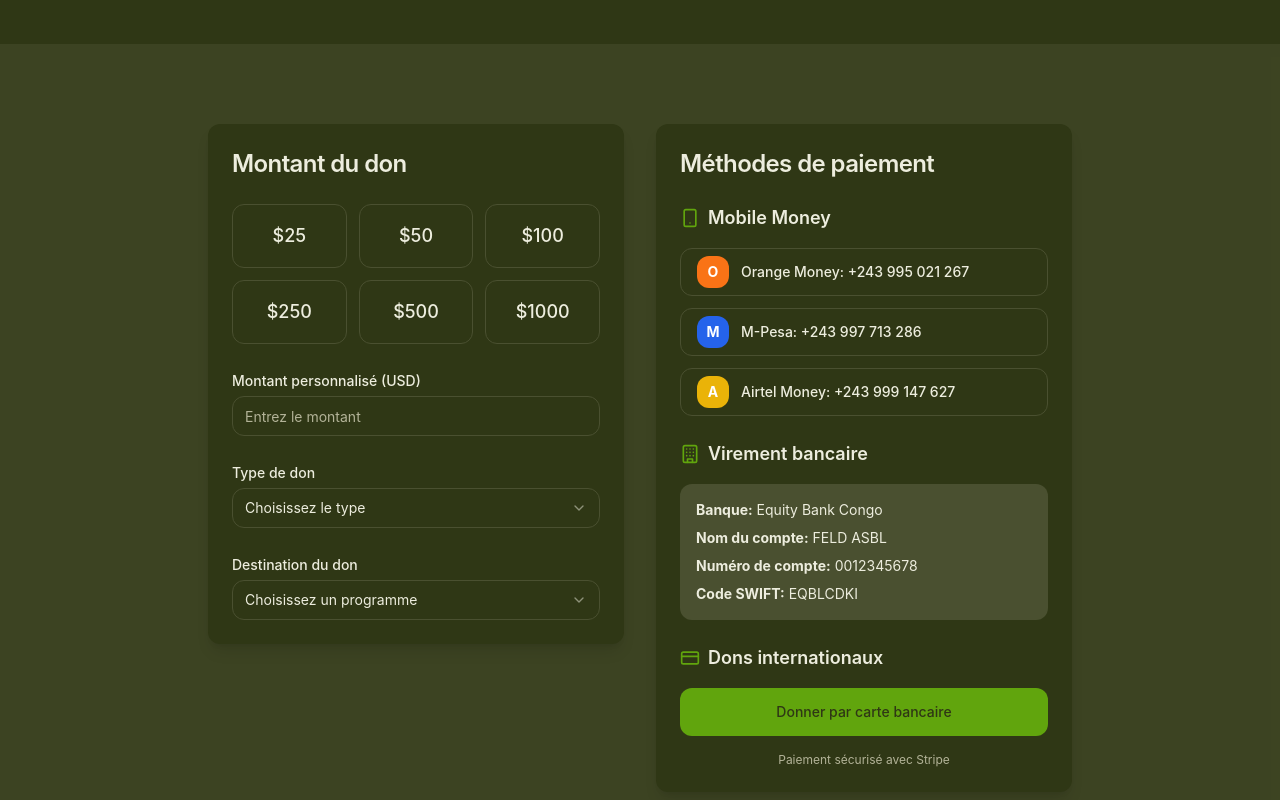
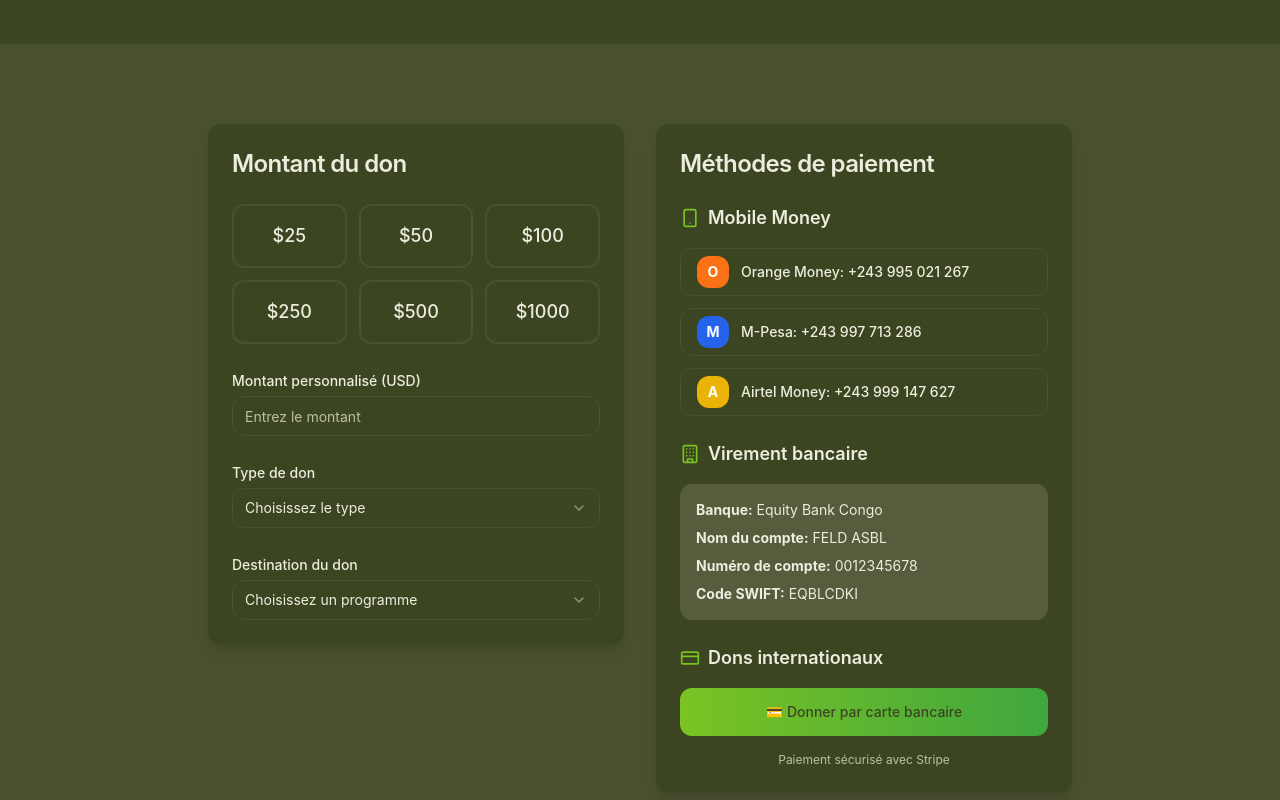
Before and after one commit to oredytech/feld-catalyst, a React (Vite) app: page /donate in a window 1280 px wide. Shown: the part 960-1760 px from the top of the page. Built offline with nearby package versions, Linux system fonts and the light colour scheme.

Commit message:
Refactor donate page and colors
Refactor the donate page, adjust dark mode green color to be less dark, and update the hero background image to a group of women farming.

```diff
--- a/src/index.css
+++ b/src/index.css
@@ -8,28 +8,28 @@ All colors MUST be HSL.
 
 @layer base {
 :root {
-    /* Mode sombre par défaut avec couleurs agricoles */
-    --background: 75 45% 15%;
+    /* Mode sombre par défaut avec couleurs agricoles atténuées */
+    --background: 75 35% 20%;
     --foreground: 60 30% 90%;
 
-    --card: 75 45% 15%;
+    --card: 75 35% 20%;
     --card-foreground: 60 30% 90%;
 
-    --popover: 75 45% 15%;
+    --popover: 75 35% 20%;
     --popover-foreground: 60 30% 90%;
 
-    /* FELD Brand Colors - Couleurs agricoles */
-    --primary: 87 85% 35%; /* Vert agricole - Leadership, Espoir */
-    --primary-foreground: 75 45% 15%;
+    /* FELD Brand Colors - Couleurs agricoles atténuées */
+    --primary: 87 70% 45%; /* Vert agricole plus clair - Leadership, Espoir */
+    --primary-foreground: 75 35% 20%;
 
-    --secondary: 120 50% 35%; /* Vert développement - Durabilité */
+    --secondary: 120 45% 45%; /* Vert développement plus clair - Durabilité */
     --secondary-foreground: 60 30% 90%;
 
-    --accent: 35 70% 45%; /* Brun terre - Paix, Confiance */
+    --accent: 35 60% 55%; /* Brun terre plus clair - Paix, Confiance */
     --accent-foreground: 60 30% 90%;
 
-    --muted: 70 25% 25%;
-    --muted-foreground: 60 15% 65%;
+    --muted: 70 20% 30%;
+    --muted-foreground: 60 15% 70%;
 
     --destructive: 0 70% 50%;
     --destructive-foreground: 60 30% 90%;
--- a/src/pages/Donate.tsx
+++ b/src/pages/Donate.tsx
@@ -92,10 +92,10 @@ export default function Donate() {
                 <CardContent className="space-y-6">
                   <div className="grid grid-cols-3 gap-3">
                     {donationAmounts.map((amount) => (
-                      <Button
+                     <Button
                         key={amount}
                         variant="outline"
-                        className="h-16 text-lg hover-lift rounded-xl"
+                        className="h-16 text-lg hover-lift rounded-xl border-2 hover:bg-primary hover:text-primary-foreground transition-all duration-300"
                       >
                         ${amount}
                       </Button>
@@ -208,8 +208,8 @@ export default function Donate() {
                       <CreditCard className="h-5 w-5 mr-2 text-primary" />
                       Dons internationaux
                     </h3>
-                    <Button className="w-full bg-primary text-primary-foreground border-0 hover:opacity-90 h-12 rounded-xl">
-                      Donner par carte bancaire
+                    <Button className="w-full bg-gradient-to-r from-primary to-secondary text-primary-foreground border-0 hover:shadow-lg hover:scale-105 transition-all duration-300 h-12 rounded-xl">
+                      💳 Donner par carte bancaire
                     </Button>
                     <p className="text-xs text-muted-foreground text-center">
                       Paiement sécurisé avec Stripe
--- a/src/pages/Home.tsx
+++ b/src/pages/Home.tsx
@@ -44,8 +44,8 @@ export default function Home() {
       <section className="relative h-screen flex items-center justify-center overflow-hidden">
         <div className="absolute inset-0">
           <img
-            src="/src/assets/hero-background.jpg"
-            alt="Femme africaine au champs"
+            src="/src/assets/hero-group-women-farming.jpg"
+            alt="Groupe de femmes africaines cultivant aux champs"
             className="w-full h-full object-cover"
           />
           <div className="absolute inset-0 bg-gradient-to-br from-primary/40 via-secondary/30 to-accent/40" />
```
Also changed, not shown: src/assets/hero-group-women-farming.jpg (added).
